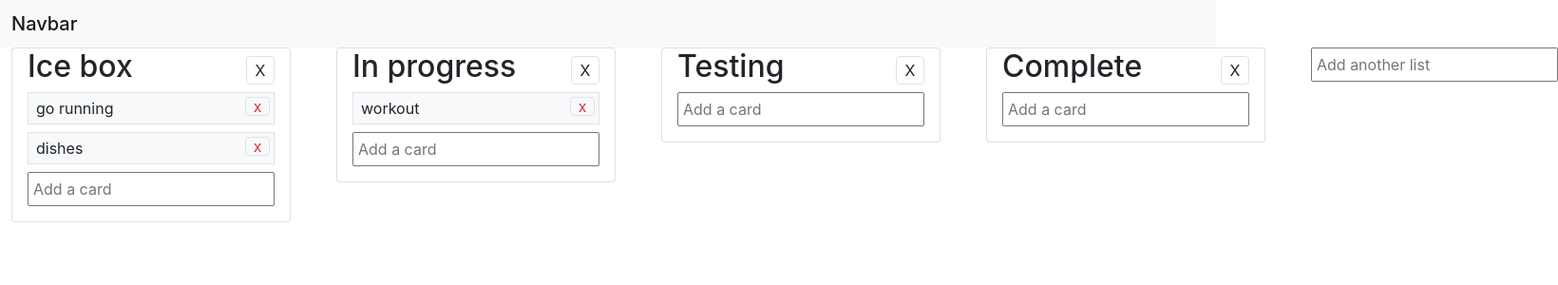
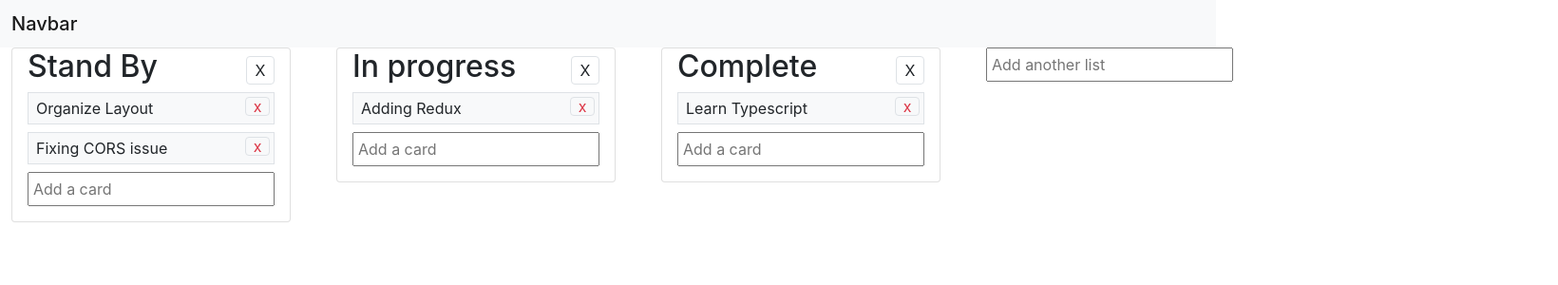
Before and after one commit to caveman0612/trello-app-ts-v4, a React (Create React App) app: page / in a window 1280 px wide. Shown: the top 300 px of the page at 95% size, 1640 px wide, since content can reach past the window. Built offline with nearby package versions, Linux system fonts and the light colour scheme.

Commit message:
added folder DND this project should be done. I wll go back and make it look nicer

```diff
--- a/src/redux/todoSlice.js
+++ b/src/redux/todoSlice.js
@@ -6,27 +6,34 @@ const todoSlice = createSlice({
     folders: {
       1: {
         id: 1,
-        title: "Ice box",
-        cardIds: [3, 4],
+        title: "Stand By",
+        cardIds: [6, 7],
       },
       2: { id: 2, title: "In progress", cardIds: [5] },
-      3: { id: 3, title: "Testing", cardIds: [] },
-      4: { id: 4, title: "Complete", cardIds: [] },
+      3: { id: 3, title: "Complete", cardIds: [4] },
     },
     cards: {
-      3: { id: 3, title: "go running" },
-      4: { id: 4, title: "dishes" },
-      5: { id: 5, title: "workout" },
+      6: { id: 6, title: "Organize Layout" },
+      4: { id: 4, title: "Learn Typescript" },
+      5: { id: 5, title: "Adding Redux" },
+      7: { id: 7, title: "Fixing CORS issue" },
     },
-    folderOrder: [1, 2, 3, 4],
+    folderOrder: [1, 2, 3],
   },
   reducers: {
+    switchFolders(state, action) {
+      const { source, destination, draggableId } = action.payload;
+      state.folderOrder.splice(source.index, 1);
+      state.folderOrder.splice(destination.index, 0, draggableId);
+    },
     switchCards(state, action) {
-      const {source, destination, draggableId} = action.payload;
+      const { source, destination, draggableId } = action.payload;
       state.folders[Number(source.droppableId)].cardIds.splice(source.index, 1);
-      state.folders[Number(destination.droppableId)].cardIds.splice(destination.index, 0,
-        Number(draggableId))
-
+      state.folders[Number(destination.droppableId)].cardIds.splice(
+        destination.index,
+        0,
+        Number(draggableId)
+      );
     },
     addTodo: (state, action) => {
       const newTodo = {
@@ -39,9 +46,11 @@ const todoSlice = createSlice({
     },
 
     deleteTodo: (state, action) => {
-      const index = state.folderOrder.findIndex((id) => id === action.payload.id);
+      const index = state.folderOrder.findIndex(
+        (id) => id === action.payload.id
+      );
       state.folderOrder.splice(index, 1);
-      delete state.folders[action.payload.id]
+      delete state.folders[action.payload.id];
     },
 
     addCard: (state, action) => {
@@ -49,20 +58,28 @@ const todoSlice = createSlice({
         id: Date.now(),
         title: action.payload.title,
       };
-      state.folders[action.payload.id].cardIds.push(newCard.id)
-      state.cards[newCard.id] = newCard
+      state.folders[action.payload.id].cardIds.push(newCard.id);
+      state.cards[newCard.id] = newCard;
     },
 
     deleteCard: (state, action) => {
-      const folder = state.folders[action.payload.folderId]
-      const index = folder.cardIds.findIndex((id) => id === action.payload.cardId)
+      const folder = state.folders[action.payload.folderId];
+      const index = folder.cardIds.findIndex(
+        (id) => id === action.payload.cardId
+      );
       folder.cardIds.splice(index, 1);
-      delete state.cards[action.payload.cardId]
+      delete state.cards[action.payload.cardId];
     },
-
   },
 });
 
-export const { addTodo, addCard, deleteTodo, deleteCard, switchCards } = todoSlice.actions;
+export const {
+  addTodo,
+  addCard,
+  deleteTodo,
+  deleteCard,
+  switchCards,
+  switchFolders,
+} = todoSlice.actions;
 
 export default todoSlice.reducer;
--- a/src/routes/body/Body.js
+++ b/src/routes/body/Body.js
@@ -1,8 +1,9 @@
 import React, { useState } from "react";
 import { useDispatch, useSelector } from "react-redux";
-import { addTodo, switchCards } from "../../redux/todoSlice";
+import { addTodo, switchCards, switchFolders } from "../../redux/todoSlice";
 import Folder from "./Folder";
-import {DragDropContext} from "react-beautiful-dnd"
+import { DragDropContext } from "react-beautiful-dnd";
+import { Droppable } from "react-beautiful-dnd";
 
 const Body = () => {
   const [newFolder, setNewFolder] = useState("");
@@ -22,21 +23,43 @@ const Body = () => {
 
   function dragEnd(result) {
     const { destination, source, draggableId, type } = result;
-    console.log("end", destination, source, draggableId)
+    // console.log("end", destination, source, draggableId, type);
     if (!destination) return;
-    if (destination.droppableId === source.droppableId && destination.index === source.index) return;
-    dispatch(switchCards({destination, source, draggableId}))
-
+    if (
+      destination.droppableId === source.droppableId &&
+      destination.index === source.index
+    ) {
+      return;
+    }
+    if (type === "column") {
+      dispatch(switchFolders({ destination, source, draggableId }));
+    } else {
+      dispatch(switchCards({ destination, source, draggableId }));
+    }
   }
 
   return (
     <DragDropContext onDragEnd={dragEnd}>
-    <div className="container-fluid d-flex align-items-start">
+      <Droppable droppableId="all-columns" direction="horizontal" type="column">
+        {(provided) => {
+          return (
+            <div
+              className="container-fluid d-flex align-items-start"
+              ref={provided.innerRef}
+              {...provided.droppableProps}
+            >
               {todos.folderOrder.map((id, idx) => {
                 const folder = todos.folders[id];
-        const completeFolder = { ...folder };
-        return <Folder folder={completeFolder} key={folder.id} index={idx} cards={todos.cards}/>;
+                return (
+                  <Folder
+                    folder={folder}
+                    key={folder.id}
+                    index={idx}
+                    cards={todos.cards}
+                  />
+                );
               })}
+              {provided.placeholder}
               <form onSubmit={handleSubmit}>
                 <input
                   value={newFolder}
@@ -47,6 +70,9 @@ const Body = () => {
                 <button type="submit" className="d-none"></button>
               </form>
             </div>
+          );
+        }}
+      </Droppable>
     </DragDropContext>
   );
 };
--- a/src/routes/body/Folder.js
+++ b/src/routes/body/Folder.js
@@ -20,10 +20,11 @@ const Folder = ({ folder, cards, index }) => {
   function handleDeleteFolder(event) {
     const confirm = window.confirm("This will delete the whole folder!");
     if (confirm) {
-      folder.cardIds.forEach(id => {
-        dispatch(deleteCard({folderId: folder.id, cardId: id}))
-      })
-      dispatch(deleteTodo({ id: folder.id }))};
+      folder.cardIds.forEach((id) => {
+        dispatch(deleteCard({ folderId: folder.id, cardId: id }));
+      });
+      dispatch(deleteTodo({ id: folder.id }));
+    }
   }
 
   function handleDeleteCard(cardId) {
@@ -32,11 +33,15 @@ const Folder = ({ folder, cards, index }) => {
   }
 
   return (
-
-    <div>
+    <Draggable draggableId={`${folder.id}`} index={index}>
+      {(provided) => {
+        return (
+          <div {...provided.draggableProps} ref={provided.innerRef}>
             <div className="card d-flex flex-column px-3 me-5">
               <div className="d-flex justify-content-between align-items-center">
-          <h2 className="">{folder.title}</h2>
+                <h2 className="" {...provided.dragHandleProps}>
+                  {folder.title}
+                </h2>
                 <button
                   style={{ height: "30px", width: "30px" }}
                   className="btn border d-flex justify-content-center align-items-center"
@@ -45,16 +50,19 @@ const Folder = ({ folder, cards, index }) => {
                   X
                 </button>
               </div>
-    <Droppable droppableId={`${folder.id}`} index={index} >
+              <Droppable droppableId={`${folder.id}`} index={index} type="task">
                 {(provided1) => (
-          <div className="list-unstyled"  {...provided1.droppableProps} ref={provided1.innerRef}>
+                  <div
+                    className="list-unstyled"
+                    {...provided1.droppableProps}
+                    ref={provided1.innerRef}
+                  >
                     {folder.cardIds.map((id, idx) => {
                       const card = cards[id];
                       return (
                         <Draggable draggableId={`${id}`} index={idx} key={id}>
                           {(provided2) => (
                             <div
-
                               {...provided2.draggableProps}
                               {...provided2.dragHandleProps}
                               ref={provided2.innerRef}
@@ -78,9 +86,7 @@ const Folder = ({ folder, cards, index }) => {
                     {provided1.placeholder}
                   </div>
                 )}
-
               </Droppable>
-        {/* </DragDropContext> */}
               <form onSubmit={handleSubmit}>
                 <input
                   className="mb-3 p-1"
@@ -91,9 +97,10 @@ const Folder = ({ folder, cards, index }) => {
                 <button type="submit" className="d-none"></button>
               </form>
             </div>
-
           </div>
-
+        );
+      }}
+    </Draggable>
   );
 };
 
```
Lines whose indentation alone changed are shown as unchanged.
